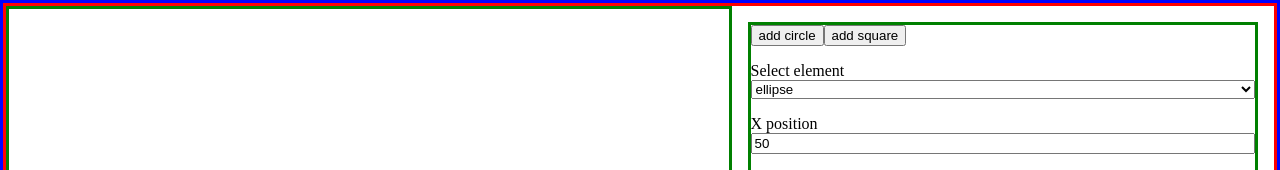
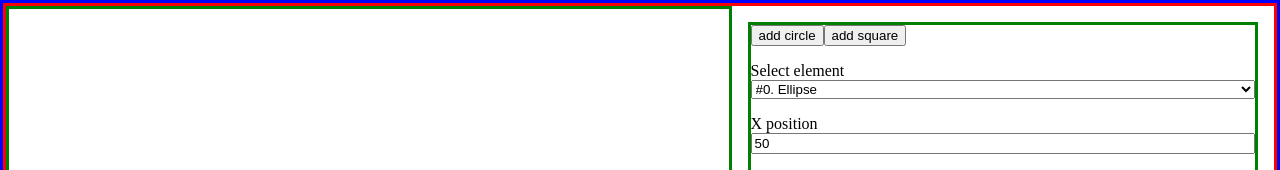
Before and after one commit to benpachi/inputs, a React (Vite) app: page / in a window 1280 px wide. Both pictures are taken after a click on the button "add circle". Shown: the top 170 px of the page. Built offline with nearby package versions, Linux system fonts and the light colour scheme.

Commit message:
Make items scale from their center, fix indentation

```diff
--- a/src/Config.tsx
+++ b/src/Config.tsx
@@ -55,7 +55,7 @@ const Config = ({addElement, updateElementList, selectElement, selectedElementIn
           onChange={(e) => selectElement(Number(e.target.value))}
         >
           {elements.map((element, index) => (
-            <option key={index} value={index}>{element.name}</option>
+            <option key={index} value={index}>#{index}. {element.name}</option>
           ))}
         </select>
 
--- a/src/display/Element.tsx
+++ b/src/display/Element.tsx
@@ -2,7 +2,13 @@ import type { Shape } from "../shapes/shape";
 
 const Element = ({element}: {element: Shape}) => {
   return (
-    <svg width="100" height="100" transform={`translate(${element.x}, ${element.y})`}>
+    <svg
+      width={element.width}
+      height={element.height}
+      transform={
+        `translate(${element.x - element.width/2}, ${element.y - element.height/2})`
+      }
+    >
       <path d={element.getPath()}/>
     </svg>
   );
--- a/src/shapes/ellipse.ts
+++ b/src/shapes/ellipse.ts
@@ -3,7 +3,7 @@ import { Shape } from './shape.js';
 export class Ellipse extends Shape {
   constructor() {
     super();
-        this.name = "ellipse";
+    this.name = "Ellipse";
   }
 
   getPath(): string {
--- a/src/shapes/rectangle.ts
+++ b/src/shapes/rectangle.ts
@@ -3,7 +3,7 @@ import { Shape } from './shape.js';
 export class Rectangle extends Shape {
   constructor() {
     super();
-        this.name = "rectangle";
+    this.name = "Rectangle";
   }
 
   getPath(): string {
```
Also changed, not shown: src/shapes/shape.ts (indentation only). Lines whose indentation alone changed are shown as unchanged.
